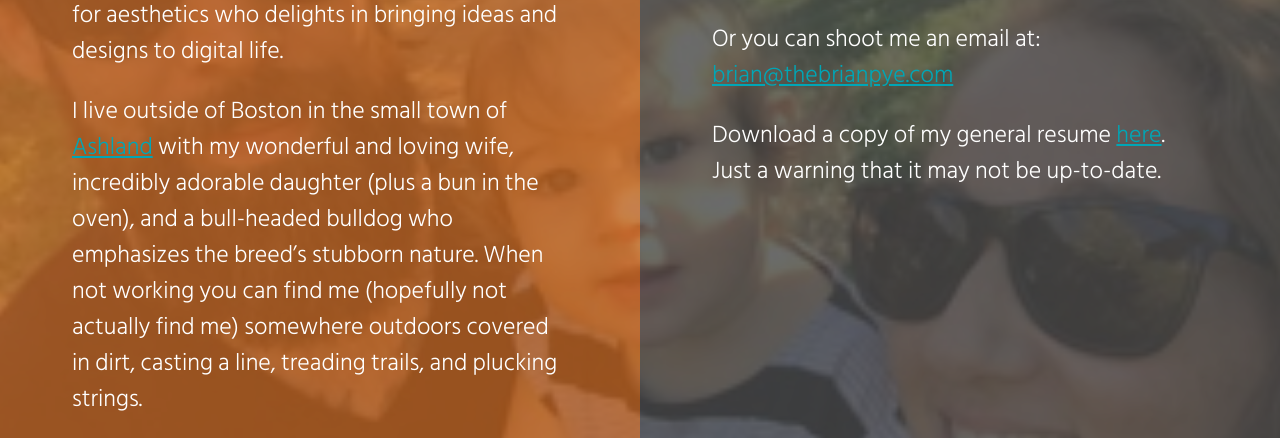
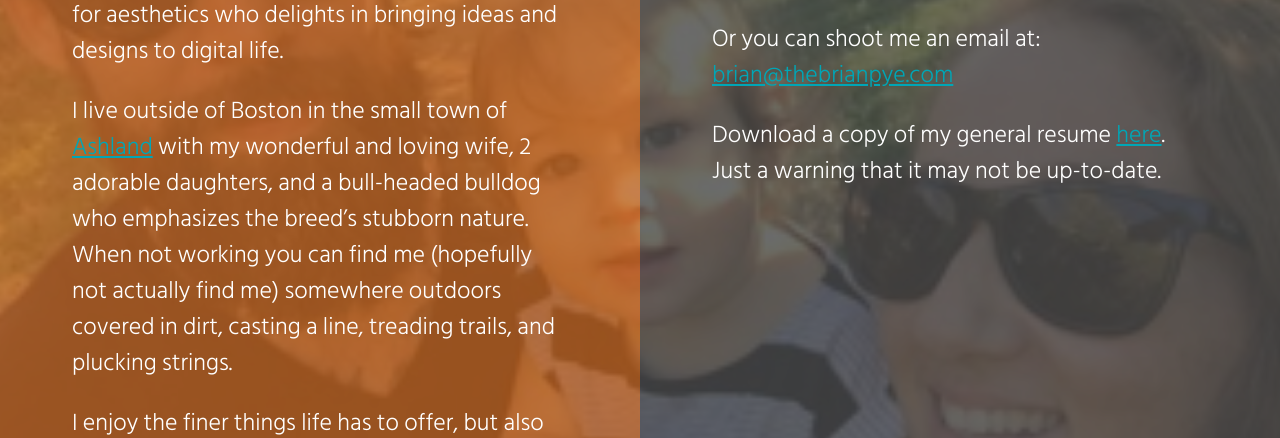
Before and after one commit to beepye/beepye.github.io, a website: page index.html in a window 1280 px wide. Shown: the part 2431-2869 px from the top of the page. Drawn offline with Linux system fonts and the light colour scheme.

Commit message:
Update index.html

```diff
--- a/index.html
+++ b/index.html
@@ -189,7 +189,7 @@
 
             <article>
                 <p>Hey! My name’s Brian, but most folks call me BP. I’m an eclectic web developer with a strong eye for aesthetics who delights in bringing ideas and designs to digital life.</p>
-                <p>I live outside of Boston in the small town of <a class="about_anchor anchorTranslate contactAnchor" target="_blank" href="https://www.google.com/maps/place/Ashland,+MA/@42.2597355,-71.5054849,13z/data=!3m1!4b1!4m5!3m4!1s0x89e38a8707c541d3:0x1c3c3d94590449b!8m2!3d42.2612067!4d-71.4633956">Ashland</a> with my wonderful and loving wife, incredibly adorable daughter (plus a bun in the oven), and a bull-headed bulldog who emphasizes the breed’s stubborn nature. When not working you can find me (hopefully not actually find me) somewhere outdoors covered in dirt, casting a line, treading trails, and plucking strings.</p>
+                <p>I live outside of Boston in the small town of <a class="about_anchor anchorTranslate contactAnchor" target="_blank" href="https://www.google.com/maps/place/Ashland,+MA/@42.2597355,-71.5054849,13z/data=!3m1!4b1!4m5!3m4!1s0x89e38a8707c541d3:0x1c3c3d94590449b!8m2!3d42.2612067!4d-71.4633956">Ashland</a> with my wonderful and loving wife, 2 adorable daughters, and a bull-headed bulldog who emphasizes the breed’s stubborn nature. When not working you can find me (hopefully not actually find me) somewhere outdoors covered in dirt, casting a line, treading trails, and plucking strings.</p>
                 <p>I enjoy the finer things life has to offer, but also find beauty within the simplicity of basics – I try to reflect that in my work. If you have a project that needs some attention feel free to contact me and we can further discuss it.</p>
                 <p>Cheers!</p>
             </article>
```
